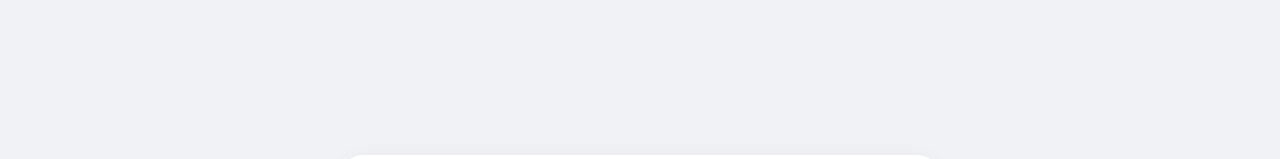
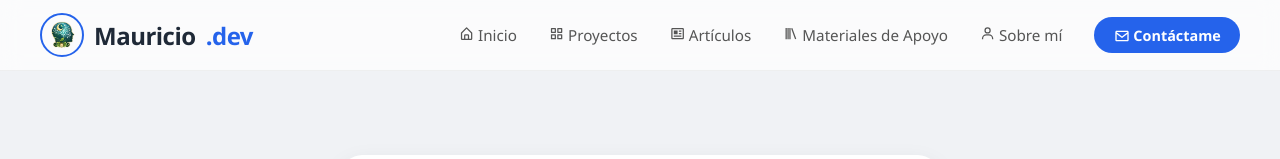
Before and after one commit to Mau-Noj/portafolio, a React (Vite) app in the folder mi-portafolio/: page / in a window 1280 px wide. Shown: the top 159 px of the page. Built offline with nearby package versions, Linux system fonts and the light colour scheme.

Commit message:
[ADD] Nav-bar Realizado

```diff
--- a/mi-portafolio/index.html
+++ b/mi-portafolio/index.html
@@ -2,9 +2,9 @@
 <html lang="en">
   <head>
     <meta charset="UTF-8" />
-    <link rel="icon" type="image/svg+xml" href="/vite.svg" />
+    <link rel="icon" type="image/svg+xml" href="/logo.png" />
     <meta name="viewport" content="width=device-width, initial-scale=1.0" />
-    <title>mi-portafolio</title>
+    <title>Mauricio Noj</title>
   </head>
   <body>
     <div id="root"></div>
--- a/mi-portafolio/package.json
+++ b/mi-portafolio/package.json
@@ -11,7 +11,8 @@
   },
   "dependencies": {
     "react": "^19.2.3",
-    "react-dom": "^19.2.3"
+    "react-dom": "^19.2.3",
+    "react-icons": "^5.5.0"
   },
   "devDependencies": {
     "@eslint/js": "^9.39.1",
--- a/mi-portafolio/src/App.jsx
+++ b/mi-portafolio/src/App.jsx
@@ -1,11 +1,14 @@
 // src/App.jsx
 import './App.css'
 import { ComingSoon } from './views/ComingSoon';
+import { Navbar } from './components/Navbar';
 
 function App() {
   return (
-    // Simplemente renderizamos la vista de construcción
-    <ComingSoon />
+    <>
+      <Navbar />
+      <ComingSoon />
+    </>
   )
 }
 
--- /dev/null
+++ b/mi-portafolio/src/components/Navbar.css
@@ -0,0 +1,156 @@
+:root {
+  --primary-color: #2563eb;
+  --text-dark: #1f2937;
+  --glass-bg: rgba(255, 255, 255, 0.7);
+  --glass-border: rgba(255, 255, 255, 0.5);
+}
+
+.navbar {
+  position: fixed;
+  top: 0;
+  left: 0;
+  width: 100%;
+  z-index: 1000;
+  background: var(--glass-bg);
+  backdrop-filter: blur(10px);
+  -webkit-backdrop-filter: blur(10px);
+  border-bottom: 1px solid rgba(0, 0, 0, 0.05);
+  transition: all 0.3s ease;
+}
+
+.navbar-container {
+  display: flex;
+  justify-content: space-between;
+  align-items: center;
+  height: 70px;
+  max-width: 1200px;
+  margin: 0 auto;
+  padding: 0 20px;
+}
+
+.navbar-logo {
+  display: flex;
+  align-items: center;
+  gap: 10px;
+  font-size: 1.5rem;
+  font-weight: 700;
+  color: var(--text-dark);
+  text-decoration: none;
+  letter-spacing: -0.5px;
+}
+
+
+.logo-image {
+  width: 40px;
+  height: 40px;
+  border-radius: 50%;
+  object-fit: cover;
+  border: 2px solid var(--primary-color);
+}
+
+.logo-accent {
+  color: var(--primary-color);
+}
+
+/* Enlaces del menú */
+.nav-menu {
+  display: flex;
+  align-items: center;
+  gap: 2rem;
+}
+
+.nav-item {
+  text-decoration: none;
+  color: #555;
+  font-weight: 500;
+  font-size: 0.95rem;
+  transition: color 0.3s;
+  position: relative;
+}
+
+.nav-item:hover {
+  color: var(--primary-color);
+}
+
+/* Efecto de línea al pasar el mouse */
+.nav-item::after {
+  content: '';
+  position: absolute;
+  width: 0;
+  height: 2px;
+  bottom: -4px;
+  left: 0;
+  background-color: var(--primary-color);
+  transition: width 0.3s;
+}
+
+.nav-item:hover::after {
+  width: 100%;
+}
+
+.nav-button {
+  text-decoration: none;
+  background: var(--primary-color);
+  color: white;
+  padding: 0.5rem 1.2rem;
+  border-radius: 20px;
+  font-size: 0.9rem;
+  font-weight: 600;
+  transition: transform 0.2s, box-shadow 0.2s;
+}
+
+.nav-button:hover {
+  transform: translateY(-2px);
+  box-shadow: 0 4px 12px rgba(37, 99, 235, 0.3);
+}
+
+/* Menú móvil (Oculto en escritorio) */
+.nav-toggle {
+  display: none;
+  flex-direction: column;
+  cursor: pointer;
+  gap: 5px;
+}
+
+.bar {
+  width: 25px;
+  height: 3px;
+  background-color: var(--text-dark);
+  border-radius: 2px;
+  transition: all 0.3s;
+}
+
+/* RESPONSIVE DESIGN (Móvil) */
+@media screen and (max-width: 768px) {
+  .nav-menu {
+    position: absolute;
+    top: 70px;
+    left: -100%;
+    flex-direction: column;
+    width: 100%;
+    background: white;
+    text-align: center;
+    transition: 0.3s;
+    box-shadow: 0 10px 10px rgba(0,0,0,0.05);
+    padding: 2rem 0;
+  }
+
+  .nav-menu.active {
+    left: 0;
+  }
+
+  .nav-item {
+    margin: 1rem 0;
+    font-size: 1.1rem;
+  }
+
+  .nav-toggle {
+    display: flex;
+  }
+}
+
+.btn-icon {
+  font-size: 1rem;
+/****Ayuda a Empujar el icono 3 pixeles hacia abajo******/
+  transform: translateY(3px);
+}
--- /dev/null
+++ b/mi-portafolio/src/components/Navbar.jsx
@@ -0,0 +1,55 @@
+import React, { useState } from 'react';
+import './Navbar.css';
+import { BiHomeAlt, BiGridAlt, BiNews, BiLibrary, BiUser, BiEnvelope } from "react-icons/bi";
+
+export const Navbar = () => {
+  const [isOpen, setIsOpen] = useState(false);
+
+  return (
+    <nav className="navbar">
+      <div className="navbar-container">
+
+        {/* Logo */}
+        <a href="#" className="navbar-logo">
+          <img src="/logo.png" alt="Logo" className="logo-image" />
+          Mauricio<span className="logo-accent">.dev</span>
+        </a>
+
+        {/* Menú de escritorio */}
+        <div className={`nav-menu ${isOpen ? 'active' : ''}`}>
+
+          <a href="#inicio" className="nav-item">
+            <BiHomeAlt className="nav-icon" /> Inicio
+          </a>
+
+          <a href="#proyectos" className="nav-item">
+            <BiGridAlt className="nav-icon" /> Proyectos
+          </a>
+
+          <a href="#articulos" className="nav-item">
+            <BiNews className="nav-icon" /> Artículos
+          </a>
+
+          <a href="#materiales" className="nav-item">
+            <BiLibrary className="nav-icon" /> Materiales de Apoyo
+          </a>
+
+          <a href="#sobre-mi" className="nav-item">
+            <BiUser className="nav-icon" /> Sobre mí
+          </a>
+
+          <a href="#contacto" className="nav-button">
+            <BiEnvelope className="btn-icon" /> Contáctame
+          </a>
+        </div>
+
+        {/* Icono de hamburguesa móvil */}
+        <div className="nav-toggle" onClick={() => setIsOpen(!isOpen)}>
+          <span className="bar"></span>
+          <span className="bar"></span>
+          <span className="bar"></span>
+        </div>
+      </div>
+    </nav>
+  );
+};
```
Also changed, not shown: mi-portafolio/public/logo.png (added), 1 other file (tests, documents, lock files or other folders).
